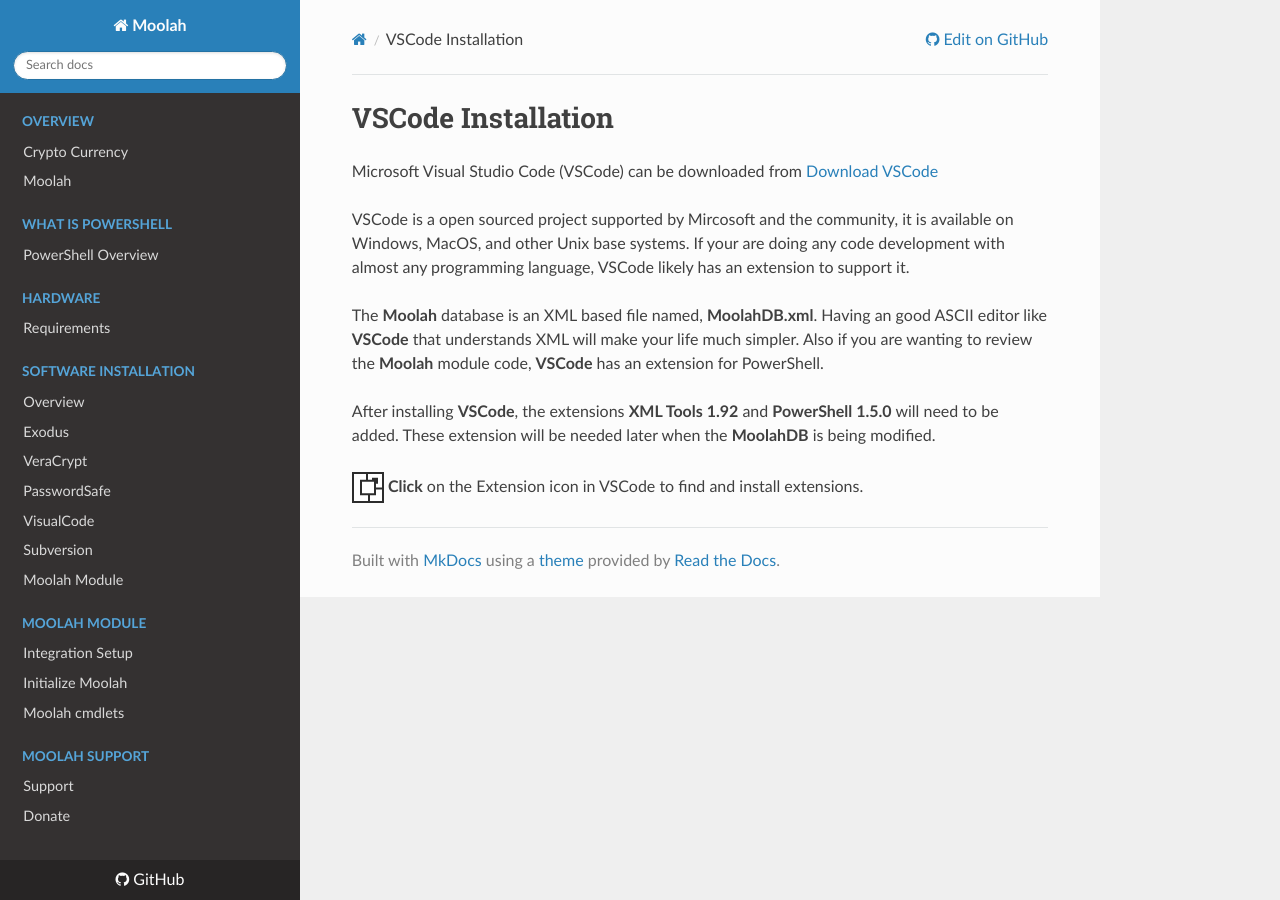
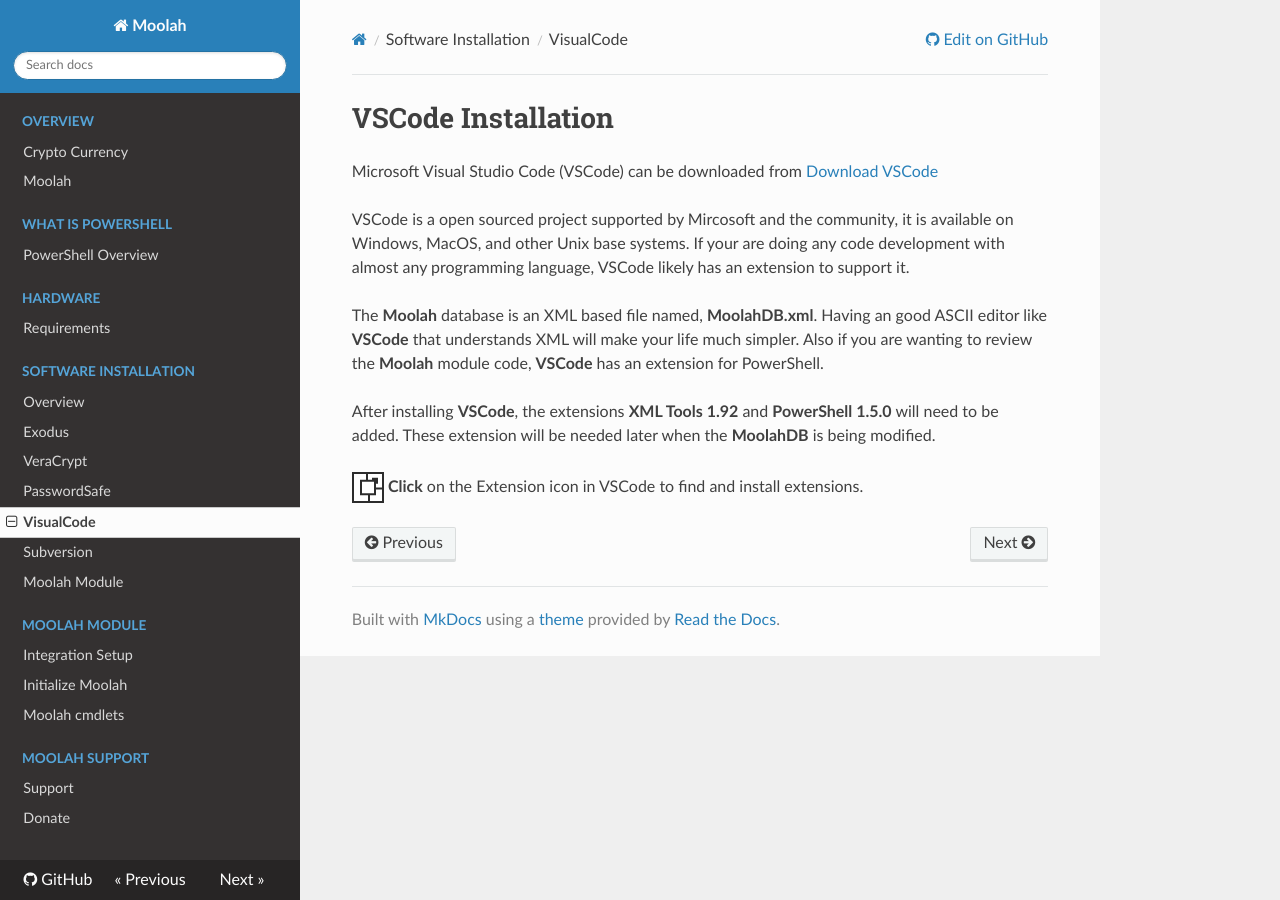
Before and after one commit to cadayton/Moolah, an MkDocs documentation site: the page built from docs/VScode-Install.md, in a window 1280 px wide. Built offline with MkDocs 1.6.1, drawn with Linux system fonts in a browser that asks for light colours; nearby versions of some CDN libraries; old or Windows-style settings are respelled for this version of MkDocs.

Commit message:
Document-Changes

```diff
--- a/mkdocs.yml
+++ b/mkdocs.yml
@@ -14,7 +14,7 @@ pages:
     - Exodus: Exodus-Install.md
     - VeraCrypt: VeraCrypt-Install.md
     - PasswordSafe: PasswordSafe-Install.md
-    - VisualCode: VSCode-Install.md
+    - VisualCode: VScode-Install.md
     - Subversion: Subversion-Install.md
     - Moolah Module: Moolah-Install.md
   - Moolah Module:
```
Also changed, not shown: 1 other file.
